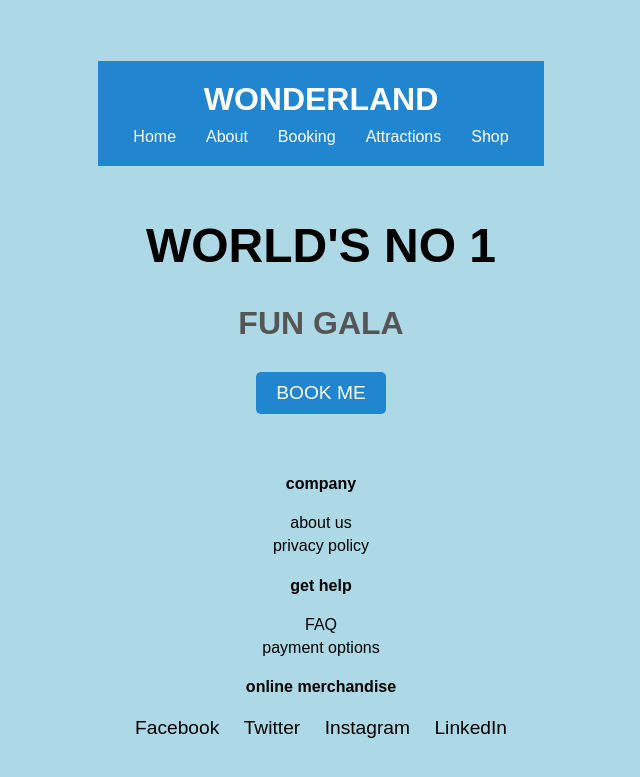
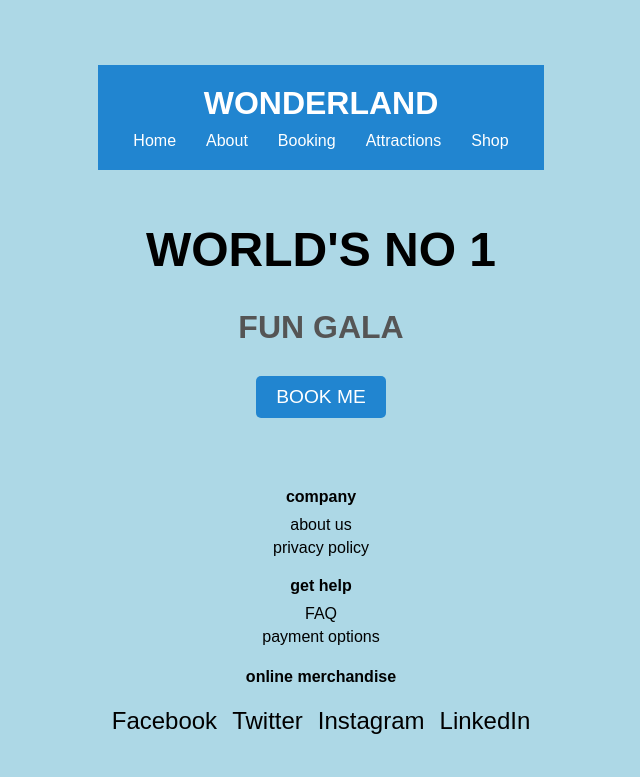
Before and after one commit to KhadeejahMansoor/thrillville, a PHP site: page / in a window 1280 px wide. Shown: the top 777 px of the page, without its empty margins (319-959 px from the left). Run offline with PHP 8.4, Linux system fonts and the light colour scheme.

Commit message:
Update index.php

```diff
--- a/index.php
+++ b/index.php
@@ -11,7 +11,6 @@
         margin: 0;
         padding: 0;
         background-color: #add8e6; /* Light blue background */
-        text-align: center;
         display: flex;
         flex-direction: column;
         align-items: center;
@@ -23,8 +22,8 @@
 
         <!-- Main Content -->
         <div class="cont" style="
-            margin-top: 20px;
             text-align: center;
+            margin: 20px 0;
         ">
             <h1 style="
                 font-size: 3em;
@@ -55,8 +54,10 @@
             margin-top: 40px;
             text-align: center;
         ">
-            <div>
-                <h4>company</h4>
+            <div style="
+                margin-bottom: 20px;
+            ">
+                <h4 style="margin: 10px 0;">company</h4>
                 <ul style="
                     list-style: none;
                     padding: 0;
@@ -66,8 +67,10 @@
                     <li style="margin: 5px 0;"><a href="#" style="text-decoration: none; color: #000;">privacy policy</a></li>
                 </ul>
             </div>
-            <div>
-                <h4>get help</h4>
+            <div style="
+                margin-bottom: 20px;
+            ">
+                <h4 style="margin: 10px 0;">get help</h4>
                 <ul style="
                     list-style: none;
                     padding: 0;
@@ -77,16 +80,21 @@
                     <li style="margin: 5px 0;"><a href="checkoutpage.php" style="text-decoration: none; color: #000;">payment options</a></li>
                 </ul>
             </div>
-            <div>
+            <div style="
+                margin-bottom: 20px;
+            ">
                 <h4><a href="shop.php" style="text-decoration: none; color: #000;">online merchandise</a></h4>
             </div>
             <div class="social-links" style="
                 margin-top: 20px;
+                display: flex;
+                justify-content: center;
+                gap: 15px;
             ">
-                <a href="#" style="margin: 0 10px; font-size: 1.2em; text-decoration: none; color: #000;">Facebook</a>
-                <a href="#" style="margin: 0 10px; font-size: 1.2em; text-decoration: none; color: #000;">Twitter</a>
-                <a href="#" style="margin: 0 10px; font-size: 1.2em; text-decoration: none; color: #000;">Instagram</a>
-                <a href="#" style="margin: 0 10px; font-size: 1.2em; text-decoration: none; color: #000;">LinkedIn</a>
+                <a href="#" style="font-size: 1.5em; text-decoration: none; color: #000;">Facebook</a>
+                <a href="#" style="font-size: 1.5em; text-decoration: none; color: #000;">Twitter</a>
+                <a href="#" style="font-size: 1.5em; text-decoration: none; color: #000;">Instagram</a>
+                <a href="#" style="font-size: 1.5em; text-decoration: none; color: #000;">LinkedIn</a>
             </div>
         </footer>
     </body>
```
